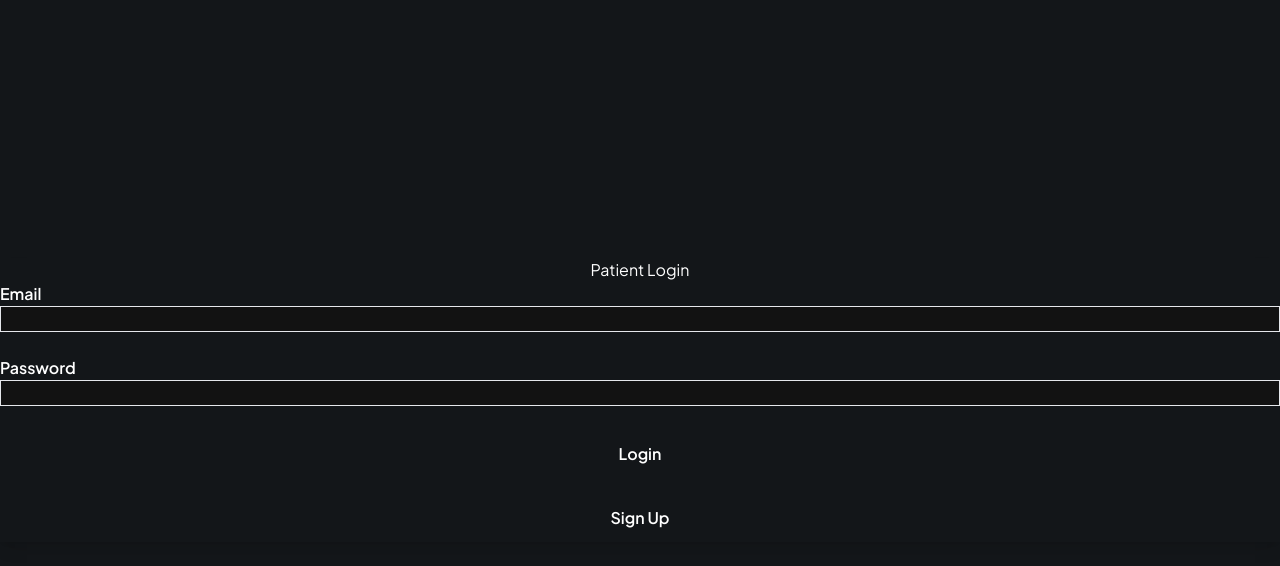
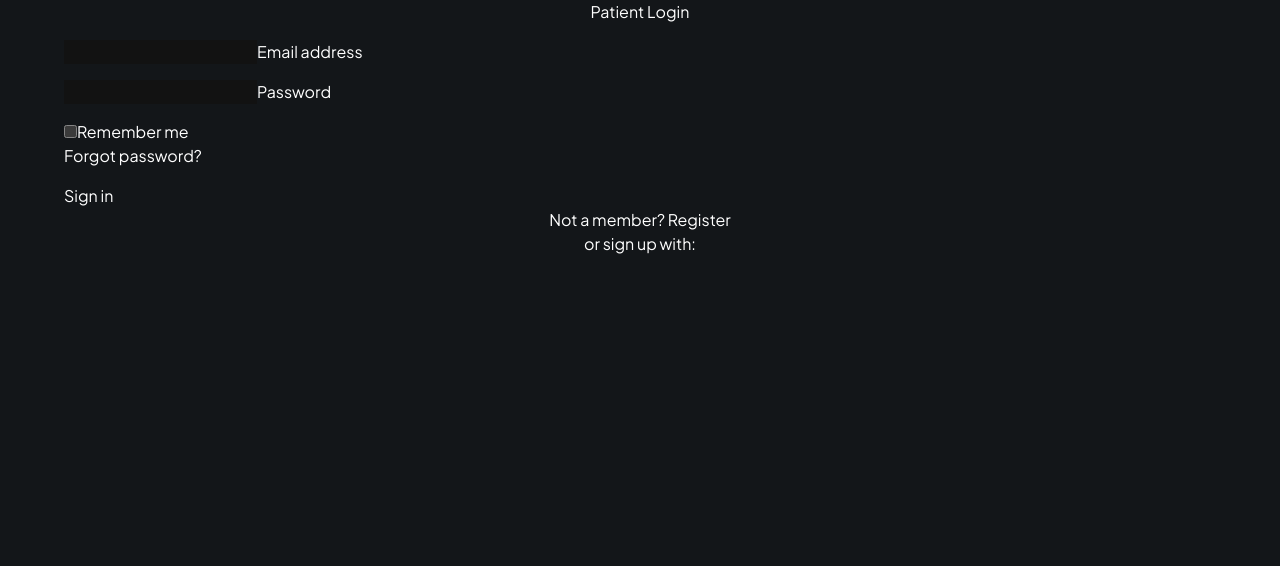
Before and after one commit to UdeeshaRukshan/CSSE, a Next.js app: page /login/patients/login in a window 1280 px wide. Shown: the top 566 px of the page. Built offline with nearby package versions, Linux system fonts and the light colour scheme.

Commit message:
appointment adding done

```diff
--- a/app/login/patients/login/page.js
+++ b/app/login/patients/login/page.js
@@ -3,6 +3,13 @@
 import { useRouter } from 'next/navigation';
 import { useState } from 'react';
 import Cookies from 'js-cookie'; // Import js-cookie to handle cookies
+import {
+  MDBContainer,
+  MDBInput,
+  MDBCheckbox,
+  MDBBtn,
+  MDBIcon
+} from 'mdb-react-ui-kit';
 
 const PatientLoginPage = () => {
     const router = useRouter();
@@ -44,50 +51,70 @@ const PatientLoginPage = () => {
     };
 
     return (
-        <div className="flex items-center justify-center min-h-screen bg-black">
-            <div className="bg-gray-800 p-8 rounded-lg shadow-lg w-full max-w-md">
-                <h1 className="text-3xl font-bold text-center text-white mb-8">Patient Login</h1>
-                {error && <p className="text-red-500 text-center">{error}</p>}
-                <form onSubmit={handleSubmit} className="space-y-6">
-                    <div className="form-group">
-                        <label htmlFor="email" className="block text-gray-300 font-semibold">Email</label>
-                        <input
-                            type="email"
-                            id="email"
+        <MDBContainer className="p-3 my-5 d-flex flex-column w-50">
+            <h1 className="text-3xl font-bold text-center text-dark mb-4">Patient Login</h1>
+            {error && <p className="text-danger text-center mb-4">{error}</p>}
+            <form onSubmit={handleSubmit} className="space-y-4">
+                <MDBInput
+                    wrapperClass='mb-4'
+                    label='Email address'
+                    id='form1'
+                    type='email'
                     value={email}
                     onChange={(e) => setEmail(e.target.value)}
-                            className="w-full p-3 bg-gray-900 text-white border border-gray-700 rounded-lg focus:outline-none focus:ring-2 focus:ring-teal-500"
                     required
                 />
-                    </div>
-                    <div className="form-group">
-                        <label htmlFor="password" className="block text-gray-300 font-semibold">Password</label>
-                        <input
-                            type="password"
-                            id="password"
+                <MDBInput
+                    wrapperClass='mb-4'
+                    label='Password'
+                    id='form2'
+                    type='password'
                     value={password}
                     onChange={(e) => setPassword(e.target.value)}
-                            className="w-full p-3 bg-gray-900 text-white border border-gray-700 rounded-lg focus:outline-none focus:ring-2 focus:ring-teal-500"
                     required
                 />
+
+                <div className="d-flex justify-content-between mb-4">
+                    <MDBCheckbox
+                        name='flexCheck'
+                        value=''
+                        id='flexCheckDefault'
+                        label='Remember me'
+                    />
+                    <a href="!#">Forgot password?</a>
                 </div>
-                    <button
+
+                <MDBBtn
+                    className="w-100 mb-4"
                     type="submit"
-                        className="w-full bg-teal-500 hover:bg-teal-600 text-white py-3 rounded-lg font-semibold transition duration-300"
                 >
-                        Login
-                    </button>
+                    Sign in
+                </MDBBtn>
             </form>
-                <div className="mt-4 text-center">
-                    <button
-                        onClick={handleSignUp}
-                        className="w-full bg-blue-500 hover:bg-blue-600 text-white py-3 rounded-lg font-semibold transition duration-300"
-                    >
-                        Sign Up
-                    </button>
+
+            <div className="text-center">
+                <p>Not a member? <a href="/login/patients/login/content" onClick={handleSignUp}>Register</a></p>
+                <p>or sign up with:</p>
+
+                <div className='d-flex justify-content-between mx-auto' style={{ width: '40%' }}>
+                    <MDBBtn tag='a' color='none' className='m-1' style={{ color: '#1266f1' }}>
+                        <MDBIcon fab icon='facebook-f' size="sm"/>
+                    </MDBBtn>
+
+                    <MDBBtn tag='a' color='none' className='m-1' style={{ color: '#1266f1' }}>
+                        <MDBIcon fab icon='twitter' size="sm"/>
+                    </MDBBtn>
+
+                    <MDBBtn tag='a' color='none' className='m-1' style={{ color: '#1266f1' }}>
+                        <MDBIcon fab icon='google' size="sm"/>
+                    </MDBBtn>
+
+                    <MDBBtn tag='a' color='none' className='m-1' style={{ color: '#1266f1' }}>
+                        <MDBIcon fab icon='github' size="sm"/>
+                    </MDBBtn>
                 </div>
             </div>
-        </div>
+        </MDBContainer>
     );
 };
 
--- a/package.json
+++ b/package.json
@@ -32,6 +32,7 @@
     "input-otp": "^1.2.4",
     "js-cookie": "^3.0.5",
     "lucide-react": "^0.378.0",
+    "mdb-react-ui-kit": "^9.0.0",
     "next": "14.2.3",
     "next-themes": "^0.3.0",
     "node-appwrite": "^12.0.1",
```
Also changed, not shown: 1 other file (tests, documents, lock files or other folders). Lines whose indentation alone changed are shown as unchanged.
